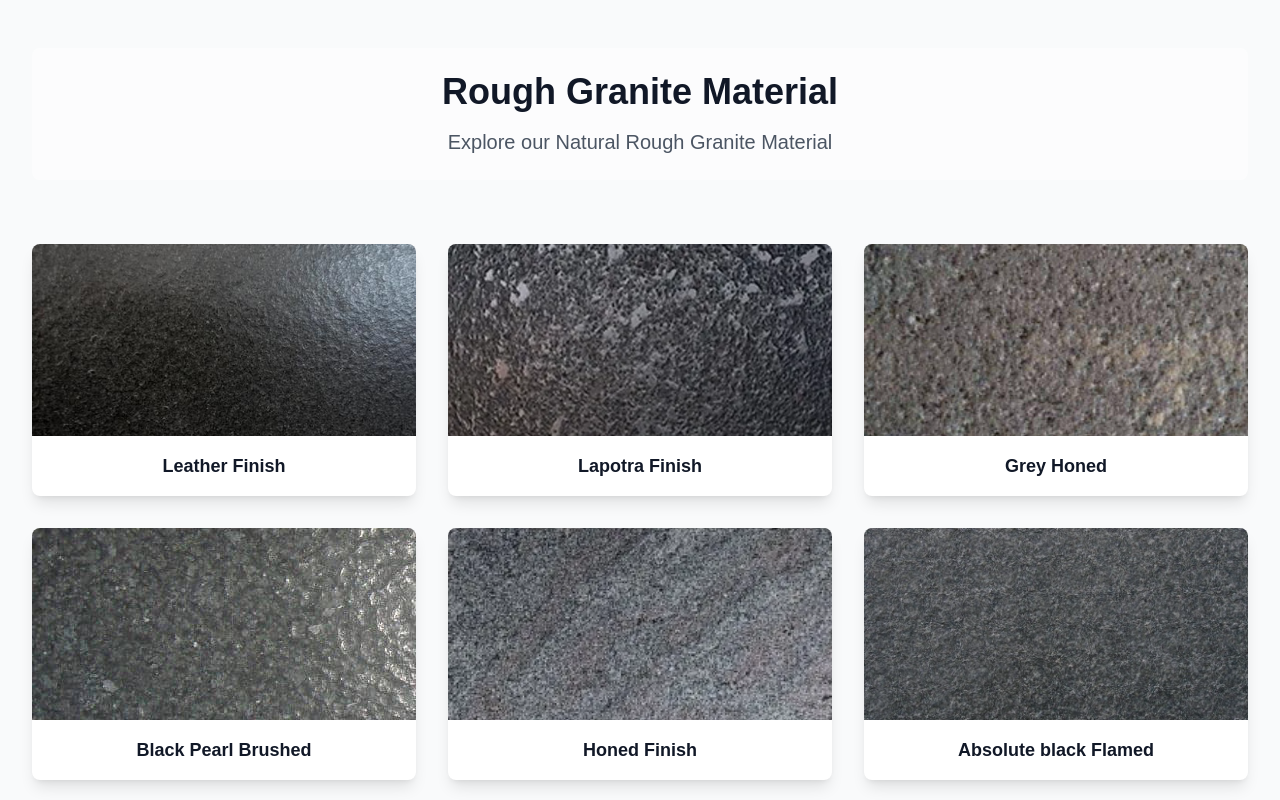
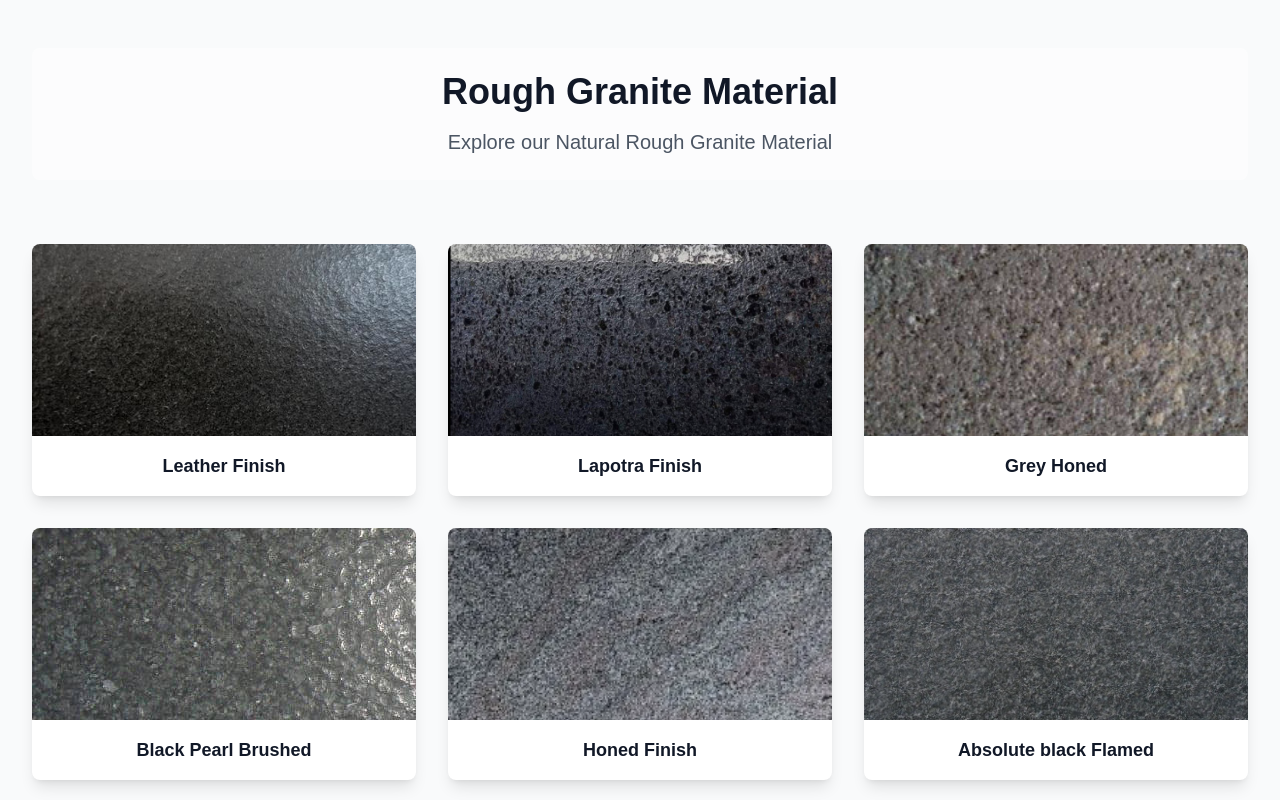
Before and after one commit to MD-Suhxib/Global-Apex-Website, a Next.js app: page /products/rough-granite in a window 1280 px wide. Shown: the top 800 px of the page. Built offline with nearby package versions, Linux system fonts and the light colour scheme.

Commit message:
products

```diff
--- a/app/products/rough-granite/page.tsx
+++ b/app/products/rough-granite/page.tsx
@@ -5,7 +5,7 @@ import Image from "next/image";
 
 const granites = [
   { id: 1, name: "Leather Finish", image: "/images/leatherf.jpg" },
-  { id: 2, name: "Lapotra Finish", image: "/images/lapotra.png" },
+  { id: 2, name: "Lapotra Finish", image: "/images/lapotra2.png" },
   { id: 3, name: "Grey Honed", image: "/images/grey honed.png" },
   { id: 4, name: "Black Pearl Brushed", image: "/images/Black-Pearl-Brushed.jpg" },
   { id: 5, name: "Honed Finish", image: "/images/honed.png" },
```
Also changed, not shown: public/images/lapotra2.png (added).
